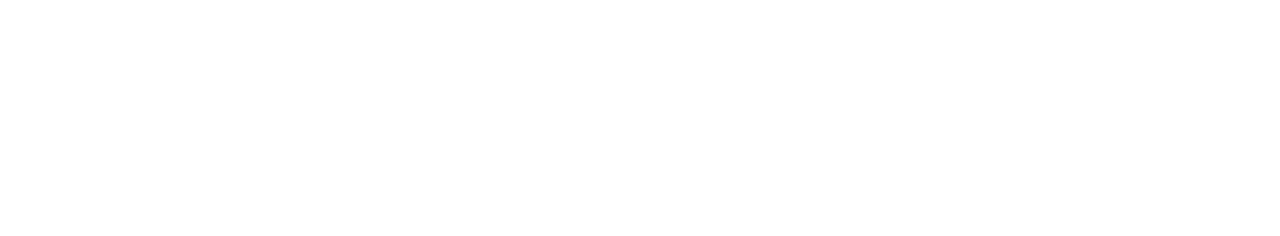
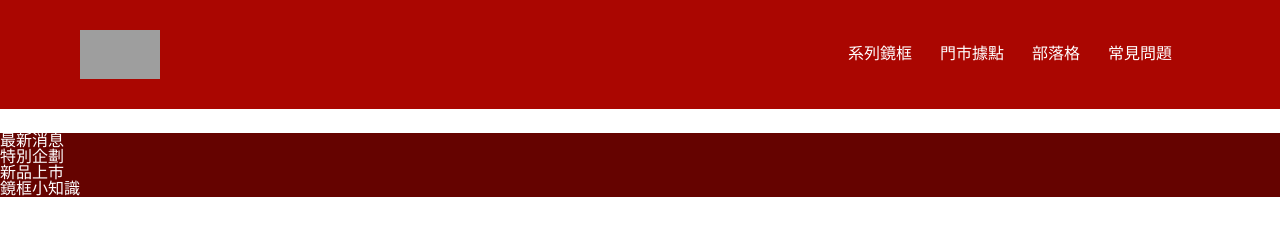
Before and after one commit to jacky1739/week3_css_pratice_RWD, a plain HTML site: page index.html in a window 1280 px wide. Drawn offline with Linux system fonts and the light colour scheme; grey boxes are pictures that could not be loaded.

Commit message:
header update1

```diff
--- a/css/all.css
+++ b/css/all.css
@@ -0,0 +1,103 @@
+/* http://meyerweb.com/eric/tools/css/reset/
+   v2.0 | 20110126
+   License: none (public domain)
+*/
+
+html, body, div, span, applet, object, iframe,
+h1, h2, h3, h4, h5, h6, p, blockquote, pre,
+a, abbr, acronym, address, big, cite, code,
+del, dfn, em, img, ins, kbd, q, s, samp,
+small, strike, strong, sub, sup, tt, var,
+b, u, i, center,
+dl, dt, dd, ol, ul, li,
+fieldset, form, label, legend,
+table, caption, tbody, tfoot, thead, tr, th, td,
+article, aside, canvas, details, embed,
+figure, figcaption, footer, header, hgroup,
+menu, nav, output, ruby, section, summary,
+time, mark, audio, video {
+	margin: 0;
+	padding: 0;
+	border: 0;
+	font-size: 100%;
+	font: inherit;
+	vertical-align: baseline;
+}
+/* HTML5 display-role reset for older browsers */
+article, aside, details, figcaption, figure,
+footer, header, hgroup, menu, nav, section {
+	display: block;
+}
+body {
+	line-height: 1;
+}
+ol, ul {
+	list-style: none;
+}
+blockquote, q {
+	quotes: none;
+}
+blockquote:before, blockquote:after,
+q:before, q:after {
+	content: '';
+	content: none;
+}
+table {
+	border-collapse: collapse;
+	border-spacing: 0;
+}
+
+
+
+.header{
+    display: flex;
+    justify-content: space-between;
+    padding: 30px 80px;
+    margin-bottom: 24px;
+    background-color: #AA0601;
+    flex-wrap: wrap;
+}
+.header h1{
+    background: url('https://raw.githubusercontent.com/hexschool/webLayoutTraining1st/master/week3/logo.png');
+    text-indent: 101%;
+	white-space: nowrap;
+    overflow: hidden;
+    width: 80px;
+    height: 48.57px;
+    background-size: cover;
+}
+.menu{
+    display: flex;
+    justify-content: center;
+    align-items: center;
+}
+.menu li a{
+    text-decoration: none;
+    color: #ffffff;
+    justify-content: center;
+    align-items: center;
+    margin-right: 28px;
+}
+
+
+
+.secHeader{
+
+    display: flex;
+    background-color: #650300;
+
+}
+.secMenu li{
+    display: flex;
+
+}
+.secMenu li a{
+    text-decoration: none;
+    color: #ffffff;
+}
+.secMenu h2 a{
+    text-indent: 101%;
+	white-space: nowrap;
+    overflow: hidden;
+    background: url('https://raw.githubusercontent.com/hexschool/webLayoutTraining1st/master/week4/icon-search.svg');
+}
--- a/index.html
+++ b/index.html
@@ -4,8 +4,26 @@
     <meta charset="UTF-8">
     <meta name="viewport" content="width=device-width, initial-scale=1.0">
     <title>Document</title>
+    <link rel="stylesheet" href="css/all.css">
 </head>
 <body>
-
+    <div class="header">
+        <h1><a href="#">公司logo</a></h1>
+        <ul class="menu">
+            <li><a href="#">系列鏡框</a></li>
+            <li><a href="#">門市據點</a></li>
+            <li><a href="#">部落格</a></li>
+            <li><a href="#">常見問題</a></li>
+        </ul>
+    </div>
+    <div class="secHeader">
+        <ul class="secMenu">
+            <li><a href="#">最新消息</a></li>
+            <li><a href="#">特別企劃</a></li>
+            <li><a href="#">新品上市</a></li>
+            <li><a href="#">鏡框小知識</a></li>
+        </ul>
+        <h2><a href="#"></a></h2>
+    </div>
 </body>
 </html>
```
